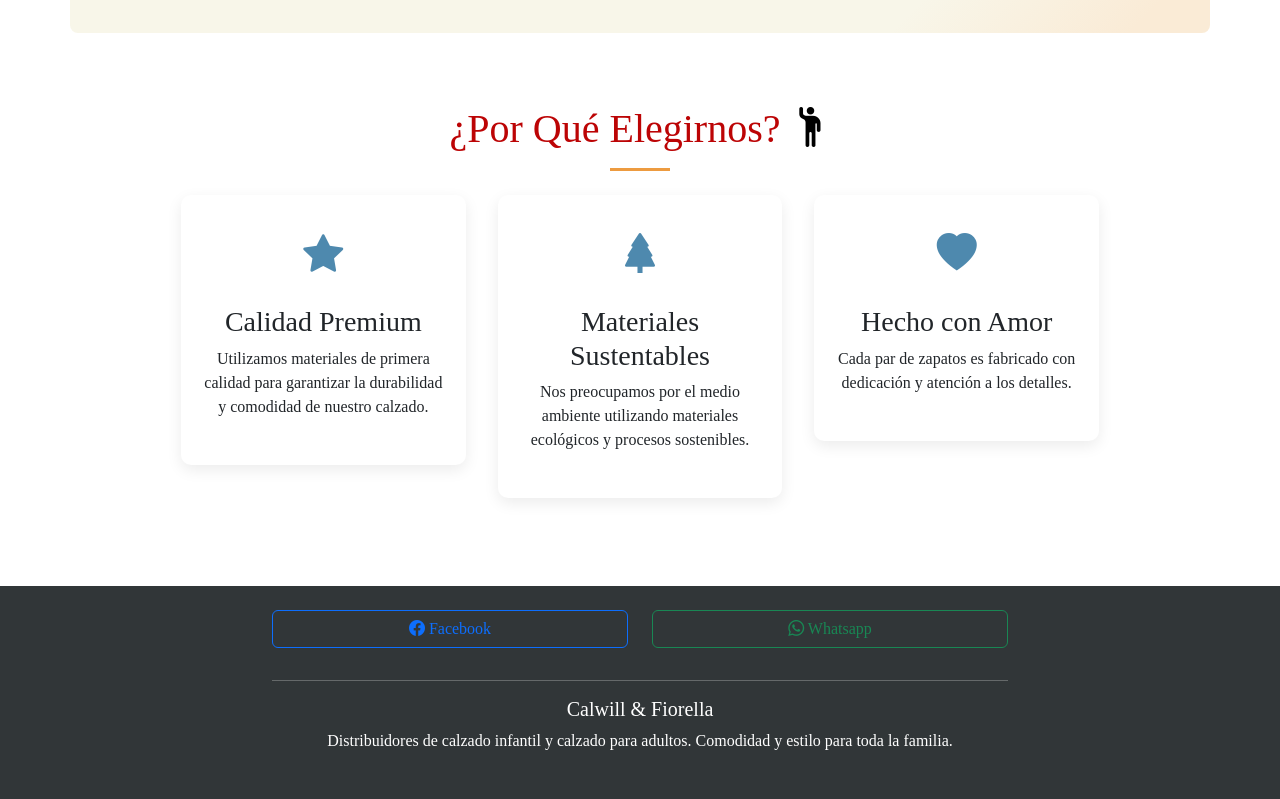
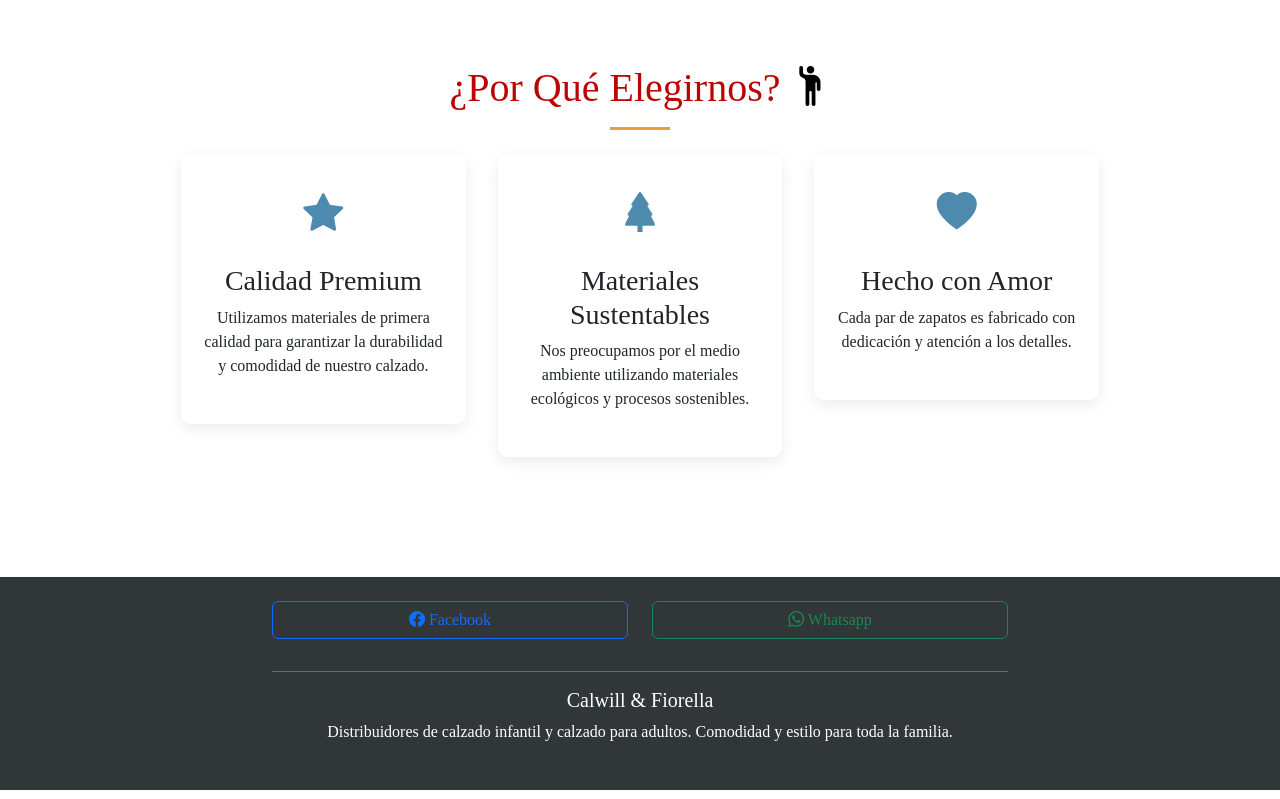
Before and after one commit to blackanvilsoftworks/CalwillYFiorella_react, a React (Vite) app: page / in a window 1280 px wide. Shown: the part 935-1734 px from the top of the page. Built offline with nearby package versions, Linux system fonts and the light colour scheme.

Commit message:
Se reformula el uso de routes creando un archivo aparte con RouterProvider. Se ancla el footer al piso para aquellos casos en que el contenido de la imagen no alcansa para ocupar toda la página

```diff
--- a/src/components/layout/Layout.jsx
+++ b/src/components/layout/Layout.jsx
@@ -2,11 +2,17 @@ import { Outlet } from "react-router-dom";
 import Menu from './Menu.jsx';
 import Footer from './Footer.jsx';
 
+import './Layout.scss';
+
 const Layout = () => {
-    return (<>
-        <Menu />
-        <Outlet />
-        <Footer />
-    </>);
+    return (
+        <div className="layout">
+            <Menu />
+            <main className="layout__main">
+                <Outlet />
+            </main>
+            <Footer />
+        </div>
+    );
 };
 export default Layout;
--- /dev/null
+++ b/src/components/layout/Layout.scss
@@ -0,0 +1,14 @@
+.layout {
+    display: flex;
+    flex-direction: column;
+    min-height: 100vh; // Altura mínima = viewport completo
+
+    &__main {
+        flex: 1 0 auto; // Crece para ocupar espacio disponible
+        width: 100%;
+
+        // Opcional: padding para separación del header
+        padding-top: 1rem;
+        padding-bottom: 2rem;
+    }
+}
--- a/src/components/products/Product.jsx
+++ b/src/components/products/Product.jsx
@@ -84,21 +84,12 @@ const Product = ({ id_product }) => {
     // ── 3. Cuando cambia el color → fetch de imágenes ───────────────────────
     useEffect(() => {
         if (!selectedColor?.id_variant) return
-        console.log(`
-            id_product: ${id_product},
-            id_variant: ${selectedColor.id_variant},
-            id_size: ${selectedSize.id_size},
-            id_color: ${selectedColor.colors.id_color}
-            `)
         const loadImages = async () => {
             try {
                 setImages([])
                 const imagesData = await getVariantImages(selectedColor.id_variant)
 
-                console.log(imagesData)  //Está devolviendo un array vacío
                 setImages(imagesData)
-
-                // setCurrentImage(0)
             } catch (err) {
                 console.error('Error loading images:', err)
                 setImages([])
--- a/src/index.scss
+++ b/src/index.scss
@@ -6,5 +6,7 @@
 
 body {
   font-family : $global-font;
-  margin-top  : 57px;
+  // margin-top  : 57px;
+  margin: 0; // Importante: resetear márgenes
+  padding: 0;
 }
--- a/src/main.jsx
+++ b/src/main.jsx
@@ -1,38 +1,15 @@
 import { StrictMode } from 'react';
 import { createRoot } from 'react-dom/client';
-import {
-  BrowserRouter,
-  Routes,
-  Route
-} from 'react-router-dom';
+import { RouterProvider } from 'react-router-dom';
 
 import './index.scss';
-import Layout   from './components/layout/Layout.jsx';
-
-import Home     from './pages/Home.jsx';
-import ProductsContainer     from './pages/ProductsContainer.jsx';
-import ProductsDetails     from './pages/ProductsDetails.jsx';
-import Page_404 from './pages/Page_404.jsx';
-import ContactContainer from './pages/ContactContainer.jsx';
-import Payment_Shipping from './pages/Payment_Shipping.jsx';
 
 import { DataContextProvider } from './contexts/Data.jsx';
-
+import router from './router/Router.jsx';
 
 createRoot(document.getElementById('root')).render(
   <StrictMode>
     <DataContextProvider>
-      <BrowserRouter>
-        <Routes>
-          <Route path="/" element={<Layout />}>
-            <Route index element={<Home />} />
-            <Route path="productos" element={<ProductsContainer />} />
-            <Route path="productos/:id_product" element={<ProductsDetails />} />
-            <Route path="pagos_envios" element={<Payment_Shipping />} />
-            <Route path="contacto" element={<ContactContainer />} />
-            <Route path='*' element={<Page_404 />} />
-          </Route>
-        </Routes>
-      </BrowserRouter>
+      <RouterProvider router={router} />
     </DataContextProvider>
   </StrictMode>);
--- a/src/pages/Page_404.jsx
+++ b/src/pages/errors/Error404.jsx
@@ -1,8 +1,8 @@
-const Page_404 = () => (
+const Error404 = () => (
     <div className="conteiner_404">
         <h1>Error 404!</h1>
         <h2>Page Not Found</h2>
         <p>Sorry, the page you are looking for does not exist.</p>
     </div>
 );
-export default Page_404;
+export default Error404;
--- /dev/null
+++ b/src/router/Router.jsx
@@ -0,0 +1,43 @@
+import { createBrowserRouter } from "react-router-dom";
+
+import Layout from '../components/layout/Layout.jsx';
+
+import Home                 from '../pages/Home.jsx';
+import ProductsContainer    from '../pages/ProductsContainer.jsx';
+import ProductsDetails      from '../pages/ProductsDetails.jsx';
+import ContactContainer     from '../pages/ContactContainer.jsx';
+import Payment_Shipping     from '../pages/Payment_Shipping.jsx';
+
+import Error404             from '../pages/errors/Error404.jsx';
+
+const router = createBrowserRouter([
+    {
+        path: "/",
+        element: <Layout />,
+        errorElement: <Error404 />,
+        children: [
+            {
+                index: true,
+                element: <Home />
+            },
+            {
+                path: "productos",
+                element: <ProductsContainer />,
+            },
+            {
+                path: "productos/:id_product",
+                element: <ProductsDetails />
+            },
+            {
+                path: "pagos_envios",
+                element: <Payment_Shipping />
+            },
+            {
+                path: "contacto",
+                element: <ContactContainer />
+            }
+        ]
+    }
+]);
+
+export default router;
```
